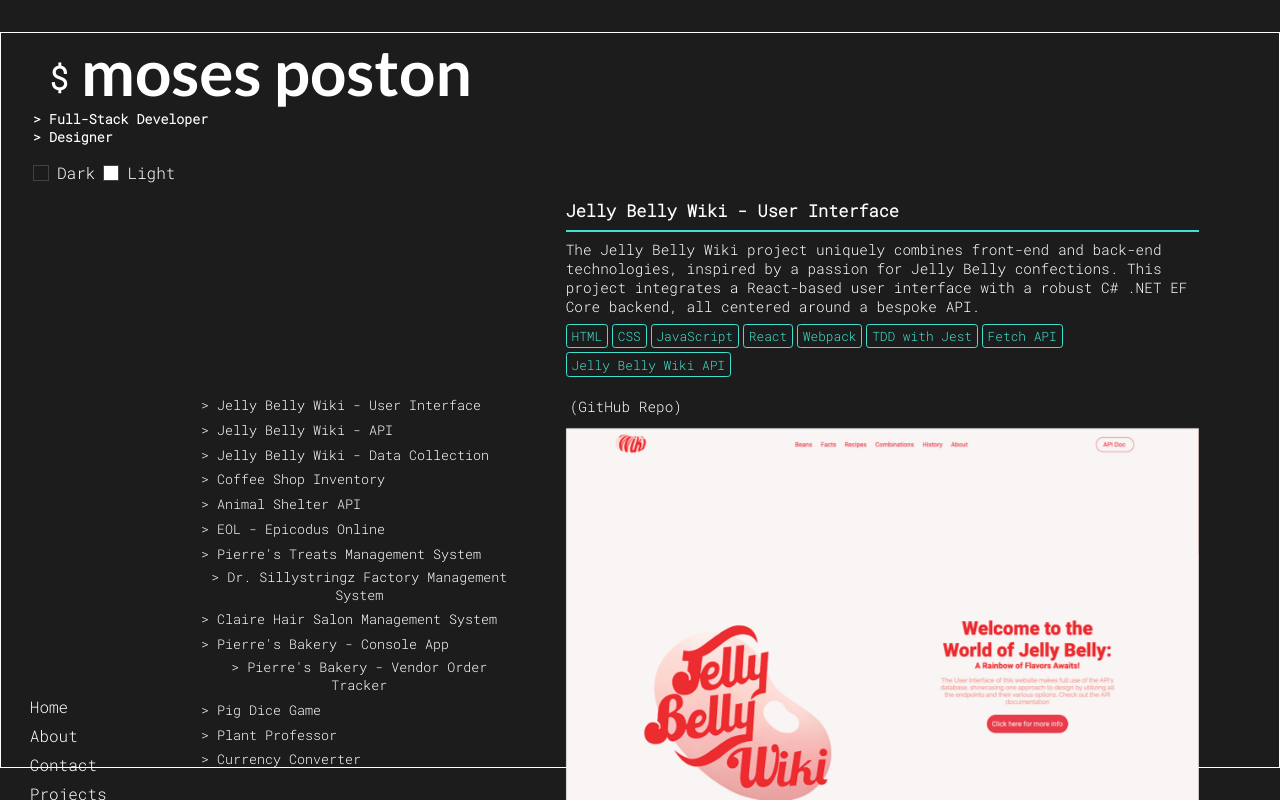
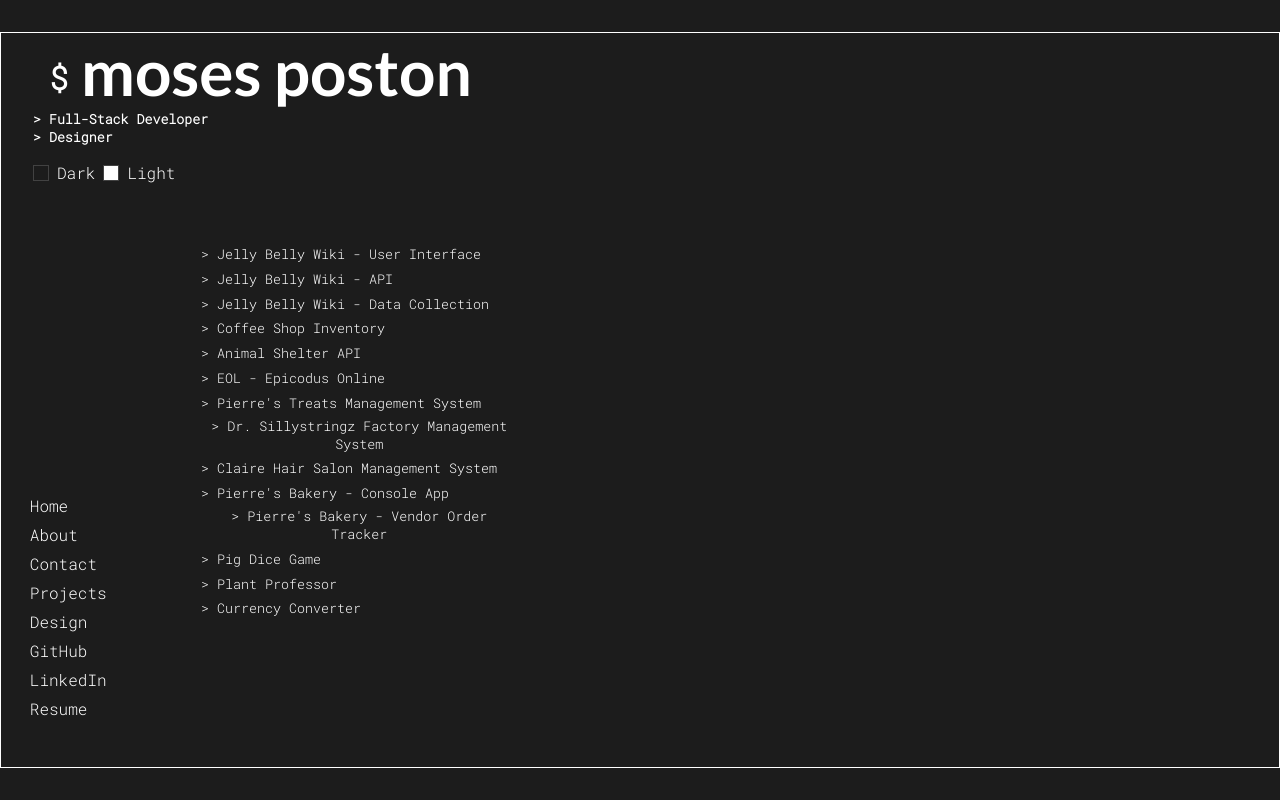
Before and after one commit to Object-ions/objections-portfolio, a React (Create React App) app: page /projects in a window 1280 px wide. Shown: the top 800 px of the page. Built offline with nearby package versions, Linux system fonts and the light colour scheme.

Commit message:
Add "key" to re-render for every project

```diff
--- a/src/components/Projects/Projects.js
+++ b/src/components/Projects/Projects.js
@@ -4,9 +4,7 @@
 import "animate.css";
 
 const ProjectsData = () => {
-  const [selectedProjectId, setSelectedProjectId] = useState(
-    DataCode[0]["item-id"]
-  );
+  const [selectedProjectId, setSelectedProjectId] = useState(null);
 
   // Handle clicking on a project title passing its ID
   const handleProjectClick = (itemId) => {
@@ -18,7 +16,6 @@
     (project) => project["item-id"] === selectedProjectId
   );
 
-  const fadeInLeft = "animate__animated animate__fadeInLeft";
   const fadeInRight = "animate__animated animate__fadeInRight";
 
   return (
@@ -29,7 +26,7 @@
           {DataCode.map((project, index) => (
             <li
               key={project["item-id"]}
-              className={fadeInLeft}
+              className={fadeInRight}
               style={{ animationDelay: `${index * 0.1}s` }} // Delay each li
             >
               <button onClick={() => handleProjectClick(project["item-id"])}>
@@ -43,7 +40,7 @@
 
       {/* Display area */}
       {selectedProject && (
-        <div className="item">
+        <div className="item" key={selectedProjectId}>
           <h3 className={fadeInRight} style={{ animationDelay: "0.1s" }}>
             {selectedProject.title}
           </h3>
```
